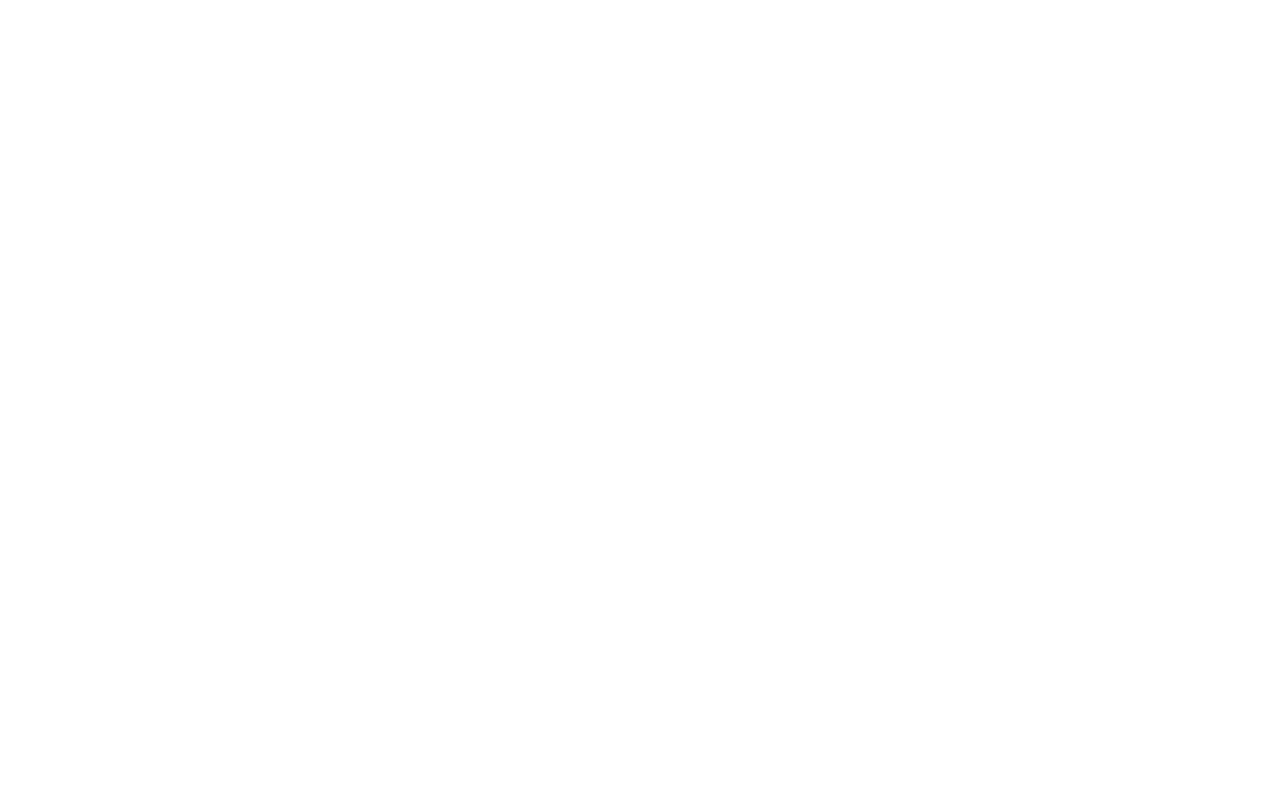
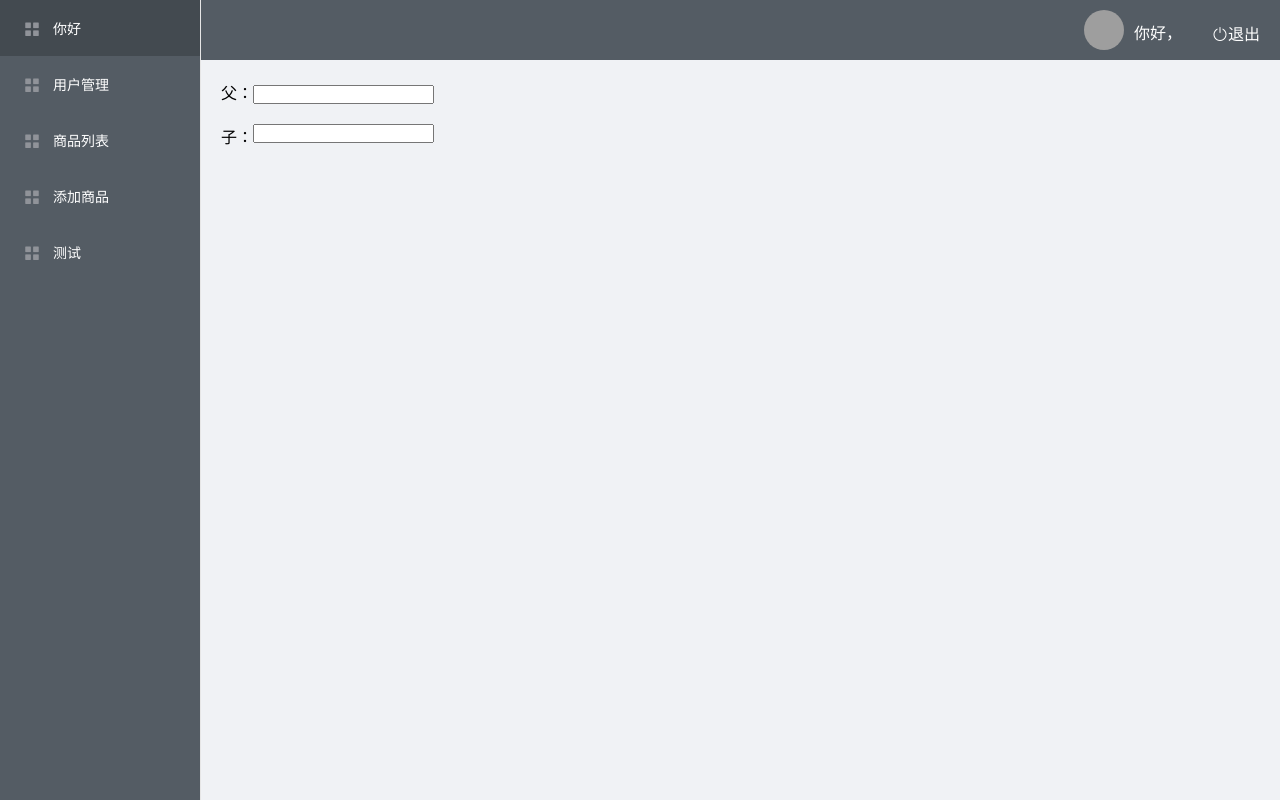
Before and after one commit to X3587/vue.test, a Vue app: page /test in a window 1280 px wide. Built offline with nearby package versions, Linux system fonts and the light colour scheme; grey boxes are pictures that could not be loaded.

Commit message:
组件子父传值

```diff
--- a/package.json
+++ b/package.json
@@ -11,6 +11,7 @@
   },
   "dependencies": {
     "axios": "^0.20.0",
+    "element-tiptap": "^1.26.2",
     "element-ui": "^2.13.2",
     "vant": "^2.10.11",
     "vue": "^2.5.2",
--- /dev/null
+++ b/src/Views/test.vue
@@ -0,0 +1,39 @@
+<!--
+ * @Author: your name
+ * @Date: 2020-11-09 08:52:07
+ * @LastEditTime: 2020-11-09 11:28:14
+ * @LastEditors: Please set LastEditors
+ * @Description: In User Settings Edit
+ * @FilePath: \vue.test\src\Views\test.vue
+-->
+<template>
+  <div>
+    <div style="margin-bottom: 20px">
+      父：<input v-model="msg" />
+    </div>
+    <div style="display: flex">子：<tests :title="msg" v-on:inputValue="inputValue" /></div>
+  </div>
+</template>
+
+<script>
+import test from "@/components/Test1";
+export default {
+  components: {
+    tests: test,
+  },
+  data() {
+    return {
+      msg: "",
+    };
+  },
+  methods: {
+    inputValue(value) {
+        console.log(value)
+        this.msg = value
+    },
+  },
+};
+</script>
+
+<style scoped>
+</style>
--- /dev/null
+++ b/src/components/Test1.vue
@@ -0,0 +1,24 @@
+<!--
+ * @Author: your name
+ * @Date: 2020-11-09 08:53:19
+ * @LastEditTime: 2020-11-09 11:24:36
+ * @LastEditors: Please set LastEditors
+ * @Description: In User Settings Edit
+ * @FilePath: \vue.test\src\components\input.vue
+-->
+<template>
+  <div>
+    <input :value="title" @input="inputChange" />
+  </div>
+</template>
+<script>
+export default {
+  props: ["title"],
+  methods: {
+    inputChange(e) {
+      console.log(e.target.value)
+      this.$emit("inputValue",e.target.value)
+    },
+  },
+};
+</script>
--- a/src/router/index.js
+++ b/src/router/index.js
@@ -1,7 +1,7 @@
 /*
  * @Author: your name
  * @Date: 2020-10-16 11:18:36
- * @LastEditTime: 2020-11-05 19:47:55
+ * @LastEditTime: 2020-11-09 08:59:34
  * @LastEditors: Please set LastEditors
  * @Description: In User Settings Edit
  * @FilePath: \pytest\src\router\index.js
@@ -40,22 +40,25 @@
         name: "UserList",
         title: "用户管理",
         component: resolve => require(["@/Views/UserList"], resolve)
-
       },
       {
         path: "/shoplist",
         name: "ShopList",
         title: "商品列表",
         component: resolve => require(["@/Views/ShopList"], resolve)
-
       },
       {
         path: "/addshop",
         name: "AddShop",
         title: "添加商品",
         component: resolve => require(["@/Views/AddShop"], resolve)
-
-      }
+      },
+      {
+        path: "/test",
+        name: "test",
+        title: "测试",
+        component: resolve => require(["@/Views/test"], resolve)
+      },
     ]
   }
 ];
```
Also changed, not shown: 1 other file (tests, documents, lock files or other folders).
